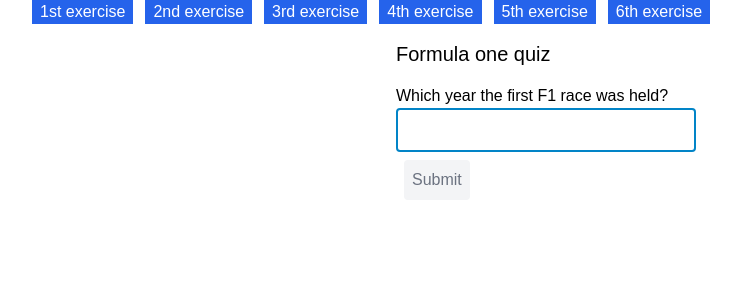
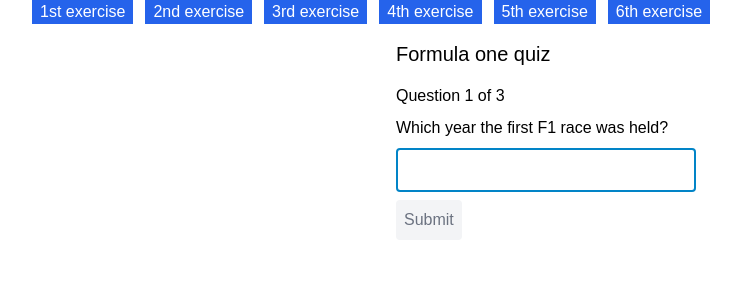
Before and after one commit to mihail-fomin/training-states, a Next.js app: page /4 in a window 1280 px wide. Shown: the top 300 px of the page, without its empty margins (94-835 px from the left). Built offline with nearby package versions, Linux system fonts and the light colour scheme.

Commit message:
added question numbers

```diff
--- a/components/MainMenu.js
+++ b/components/MainMenu.js
@@ -5,11 +5,11 @@
 function Item({ active, children, onClick }) {
 	const commonCn = `px-2
 		border
-		text-white bg-white
+		text-black bg-gray-100
 		`
 	const activeCn = active ? `
-	text-white bg-blue-600
-	` : ``
+		text-white bg-blue-600
+		` : ``
 
 	return (
 		<Link className={twMerge(commonCn + activeCn)} onClick={onClick} >
--- a/components/SendButton.js
+++ b/components/SendButton.js
@@ -5,7 +5,7 @@
 	const commonCn = `
 		cursor-pointer
 		rounded
-		inline-block p-2 m-2
+		inline-block p-2 my-2
 		text-white
 	   bg-sky-600
 		hover:bg-sky-700
--- a/pages/4.js
+++ b/pages/4.js
@@ -16,7 +16,6 @@
 		}, ms);
 	})
 }
-
 
 
 export default function App() {
@@ -79,7 +78,8 @@
 
 	}
 	return <>
-		<p>{item.question}</p>
+		<p>Question {index + 1} of {questionList.length}</p>
+		<p className='my-2'>{item.question}</p>
 		<form>
 			<input
 				className='w-full p-2 border-2 rounded border-sky-600'
@@ -96,7 +96,7 @@
 			</SendButton>
 			{status === 'success' &&
 				<p className='text-xl text-green-700'>
-					Nice one!
+					Quite right you are!!!
 				</p>
 			}
 			{error !== null &&
--- a/pages/index.js
+++ b/pages/index.js
@@ -2,7 +2,6 @@
 import { twMerge } from "tailwind-merge"
 import { MainMenu } from "../components/MainMenu"
 import Container from "../components/Container"
-
 
 
 function Item({ active, children, onClick }) {
@@ -39,6 +38,7 @@
 		<Container>
 			<MainMenu />
 			<Accordion items={["First", "Second", "Third"]} />
+			<br />
 			<Accordion items={["A", "B", "C", "D"]} />
 		</Container>
 	</div>
```
